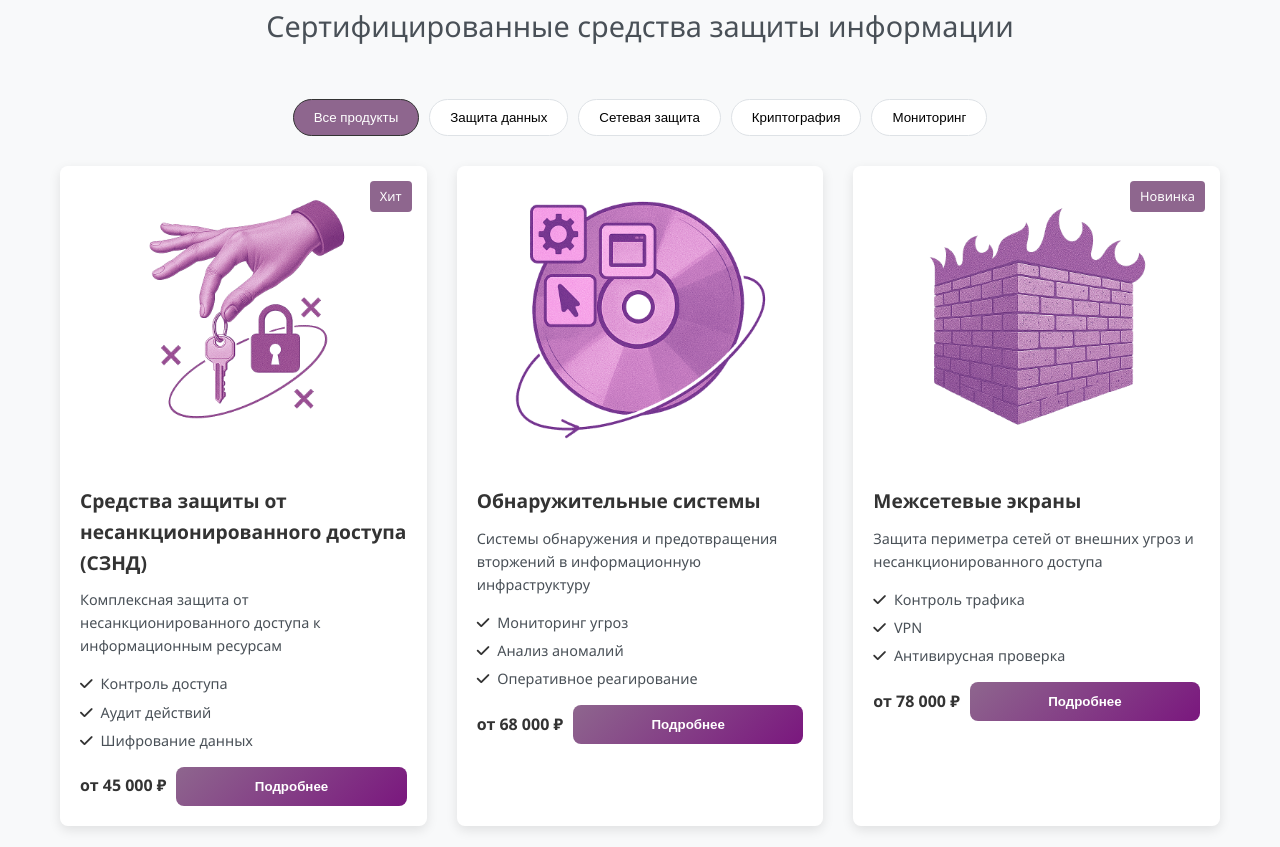
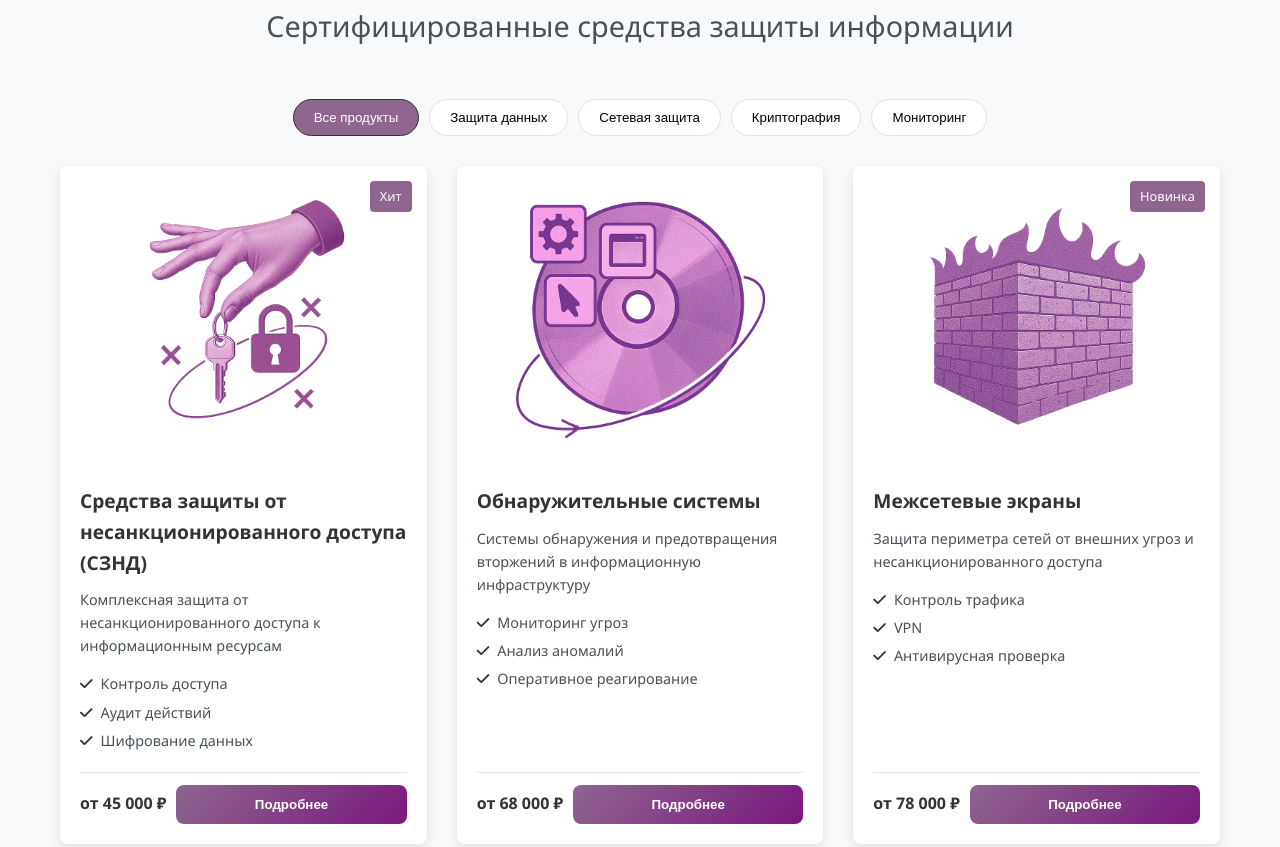
Before and after one commit to OnlySlipper/securesphere, a plain HTML site: page products.html in a window 1280 px wide. Shown: the part 591-1438 px from the top of the page. Drawn offline with Linux system fonts and the light colour scheme.

Commit message:
Обновил блок с ценниками на продукты

```diff
--- a/css/product.css
+++ b/css/product.css
@@ -674,10 +674,27 @@ body {
     color: var(--accent);
 }
 
+.product-card {
+    display: flex;
+    flex-direction: column;
+    height: 100%;
+}
+
+.product-content {
+    display: flex;
+    flex-direction: column;
+    flex: 1;
+}
+
 .product-actions {
     display: flex;
     justify-content: space-between;
     align-items: center;
+    margin-top: auto;
+    padding-top: 12px;
+    border-top: 1px solid var(--border);
+    position: static;
+    background: var(--bg-card);
 }
 
 .product-price {
```
